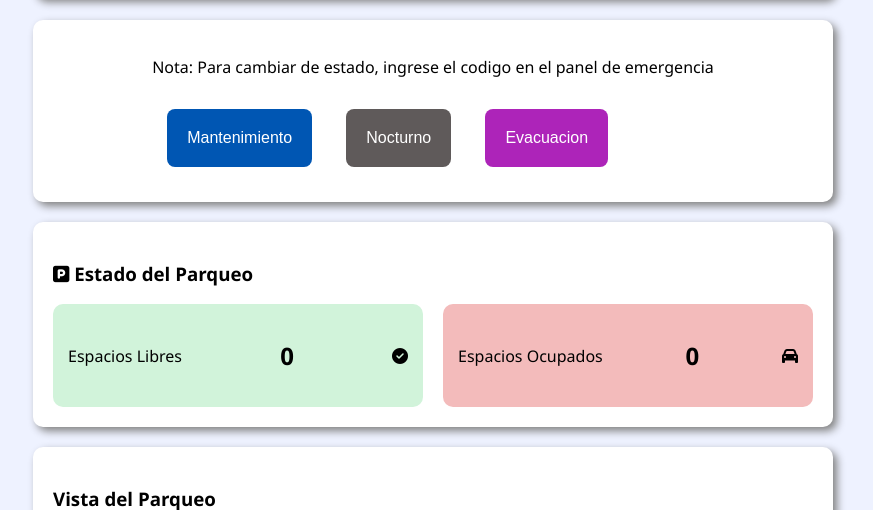
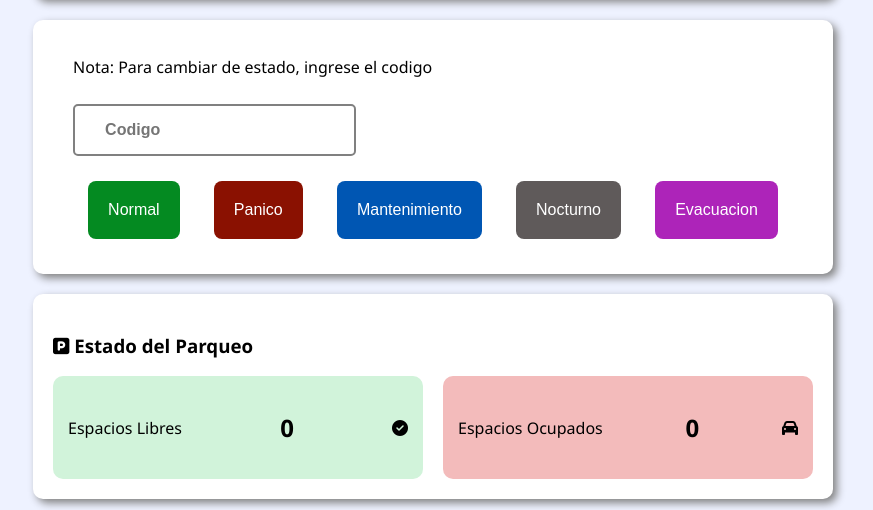
Before and after one commit to G30V4NY-C4LD/Proyecto_ORGA_G15, a Flask app: page / in a window 1280 px wide. Shown: the part 171-681 px from the top of the page, without its empty margins (207-1080 px from the left). Run offline with Flask 3, Linux system fonts and the light colour scheme.

Commit message:
Cambios de enunciado n2

```diff
--- a/web/app.py
+++ b/web/app.py
@@ -15,7 +15,7 @@ ultimo_mensaje = "" # aguarda el ultimo mensaje para ver si hay cambio despues
 
 # Intento de conexión al Arduino
 try:
-    arduino = serial.Serial('COM5', 9600, timeout=1)
+    arduino = serial.Serial('COM4', 9600, timeout=1)
     time.sleep(2)
     arduino_disponible = True
 except:
@@ -58,12 +58,52 @@ def estado_espacios():  # los datos del formato json para mostrar el estado de l
         "espacios": espacios
     })
 
-@app.route('/boton-presionado', methods=['POST'])
-def boton_presionado():
+
+@app.route("/modo_con_contrasena", methods=["POST"])
+def modo_con_contrasena():
     data = request.get_json()
-    boton = data.get('boton')
-    print(f"Se presionó el botón: {boton}")  # Esto se muestra en la consola de Python
-    return f"Botón recibido: {boton}", 200
+    modo = data.get("modo", "").lower()
+    codigo = data.get("codigo", "")
+
+    if not arduino_disponible:
+        return jsonify({"respuesta": "Arduino no disponible"}), 503
+
+    if codigo != "GHJL":
+        comando = "AccesoDenegado\n"
+        arduino.write(comando.encode())
+        return jsonify({"respuesta": "Código incorrecto"})
+
+    # Diccionario para mapear modo → texto a enviar
+    modos = {
+        "normal": "ModoNormalActivado",
+        "panico": "ModoPanicoActivado",
+        "mantenimiento": "ModoMantenimientoActivado",
+        "nocturno": "ModoNocturnoActivado",
+        "evacuacion": "ModoEvacuacionActivado"
+    }
+
+    # Si no está en los modos válidos
+    if modo not in modos:
+        return jsonify({"respuesta": "Modo inválido"}), 400
+
+    mensaje = modos[modo] + "\n"
+    arduino.write(mensaje.encode())
+
+    # Leer respuesta del Arduino si hay
+    time.sleep(1)
+    if arduino.in_waiting:
+        respuesta = arduino.readline().decode().strip()
+        print("Respuesta del Arduino:", respuesta)
+
+        # Si no es modo normal, regresamos luego a normal
+        if modo != "normal":
+            time.sleep(10)  # Espera para simular que terminó el modo
+            arduino.write("ModoNormalActivado\n".encode())
+            print("Modo restaurado a Normal")
+
+        return jsonify({"respuesta": respuesta})
+
+    return jsonify({"respuesta": "Sin respuesta del Arduino"}), 504
 
 
 if __name__ == "__main__":
--- a/web/static/style.css
+++ b/web/static/style.css
@@ -133,10 +133,25 @@ body {
   transition: background-color 0.3s ease;
 }
 
+#Normal { background-color: #048a21;}
+#Panico { background-color: #8a1101;}
 #Mantenimiento { background-color: #0056b3;}
 #Nocturno { background-color: #5f5a5a;}
 #Evacuacion { background-color: #ad24b9;}
 
+#Normal:hover { background-color: #65eb82;}
+#Panico:hover { background-color: #f08375;}
 #Mantenimiento:hover { background-color: #3183db;}
 #Nocturno:hover { background-color: #807a7a;}
 #Evacuacion:hover { background-color: #e286e6;}
+
+#inputCodigo{
+  color: darkgray;
+  border: 2px solid gray;
+  padding: 15px 30px;
+  font-weight: bold;
+  border-radius: 5px;
+  font-size: 16px;
+  cursor: pointer;
+  margin: 10px 0;
+}
--- a/web/templates/index.html
+++ b/web/templates/index.html
@@ -22,12 +22,17 @@
     <!--crea seccion para manejo de estados del parqueo-->
     <section class="botones-estado">
         <div>
-          <p>Nota: Para cambiar de estado, ingrese el codigo en el panel de emergencia</p>
+          <p>Nota: Para cambiar de estado, ingrese el codigo </p>
+        </div>
+        <div class="cambio-modo">
+          <input type="text" id="inputCodigo" placeholder="Codigo">
         </div>
         <div>
-        <button class="boton" id="Mantenimiento"  onclick="enviarBoton('Mantenimiento')">Mantenimiento</button>
-        <button class="boton" id="Nocturno"  onclick="enviarBoton('Nocturno')">Nocturno</button>
-        <button class="boton" id="Evacuacion"  onclick="enviarBoton('Evacuacion')">Evacuacion</button>
+        <button class="boton" id="Normal"  onclick="enviarModo('normal')">Normal</button>
+        <button class="boton" id="Panico"  onclick="enviarModo('panico')">Panico</button>
+        <button class="boton" id="Mantenimiento"  onclick="enviarModo('mantenimiento')">Mantenimiento</button>
+        <button class="boton" id="Nocturno"  onclick="enviarModo('nocturo')">Nocturno</button>
+        <button class="boton" id="Evacuacion"  onclick="enviarModo('evacuacion')">Evacuacion</button>
         </div>
 
     </section>
@@ -110,17 +115,25 @@
       });
   }
 
-  //funcion para reconocer los botones
-     function enviarBoton(botonId) {
-      fetch('/boton-presionado', {
-        method: 'POST',
-        headers: { 'Content-Type': 'application/json' },
-        body: JSON.stringify({ boton: botonId })
-      })
-      .then(response => response.text())
-      .then(data => console.log("Respuesta del servidor:", data))
-      .catch(error => console.error("Error:", error));
-    }
+  //funcion para ingresar a los modos
+  function enviarModo(modo) {
+  const codigo = document.getElementById("inputCodigo").value;
+
+  fetch('/modo_con_contrasena', {
+    method: 'POST',
+    headers: {'Content-Type': 'application/json'},
+    body: JSON.stringify({ modo: modo, codigo: codigo })
+  })
+  .then(res => res.json())
+  .then(data => {
+    alert("Arduino responde: " + data.respuesta);
+    document.getElementById("inputCodigo").value = ""; // Limpia el campo
+  })
+  .catch(error => {
+    console.error("Error:", error);
+    alert("Error al comunicarse con el servidor.");
+  });
+}
 
   // Ejecutar al cargar y luego cada 4 segundos
   setInterval(actualizarDatos, 4000);
```
